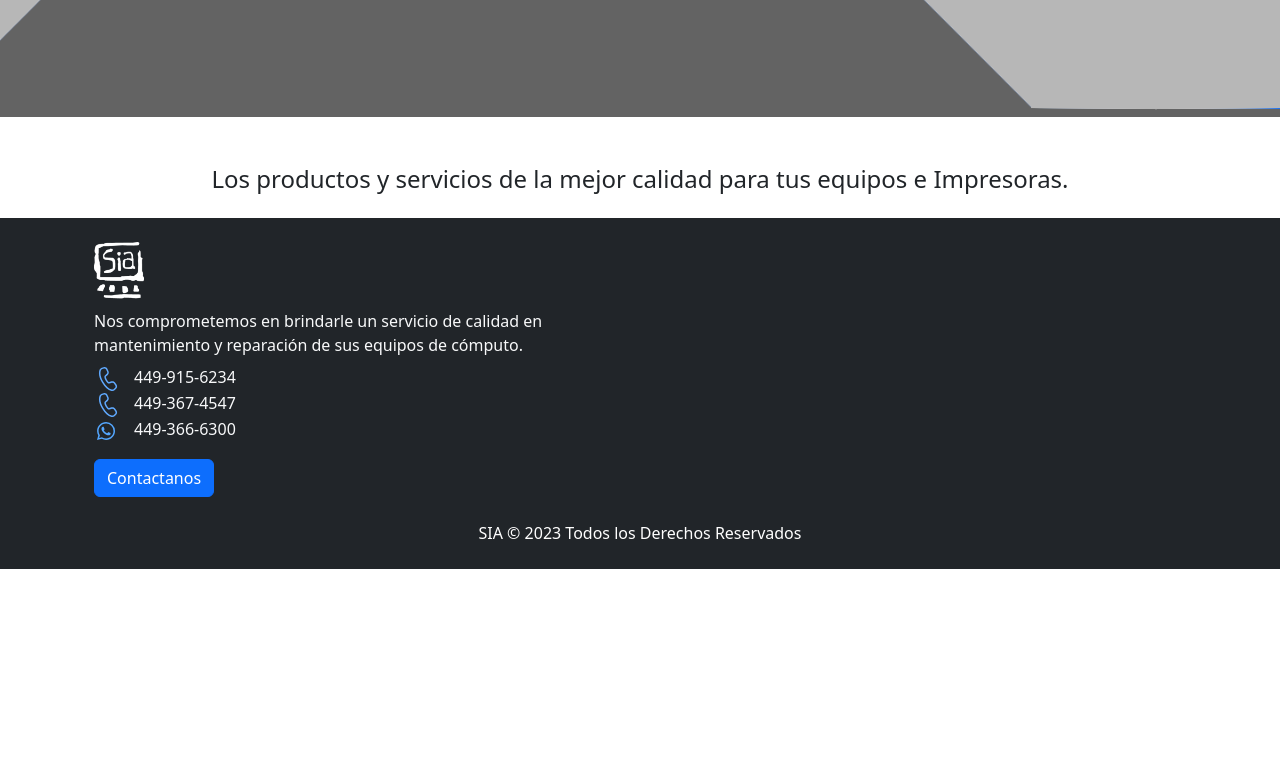
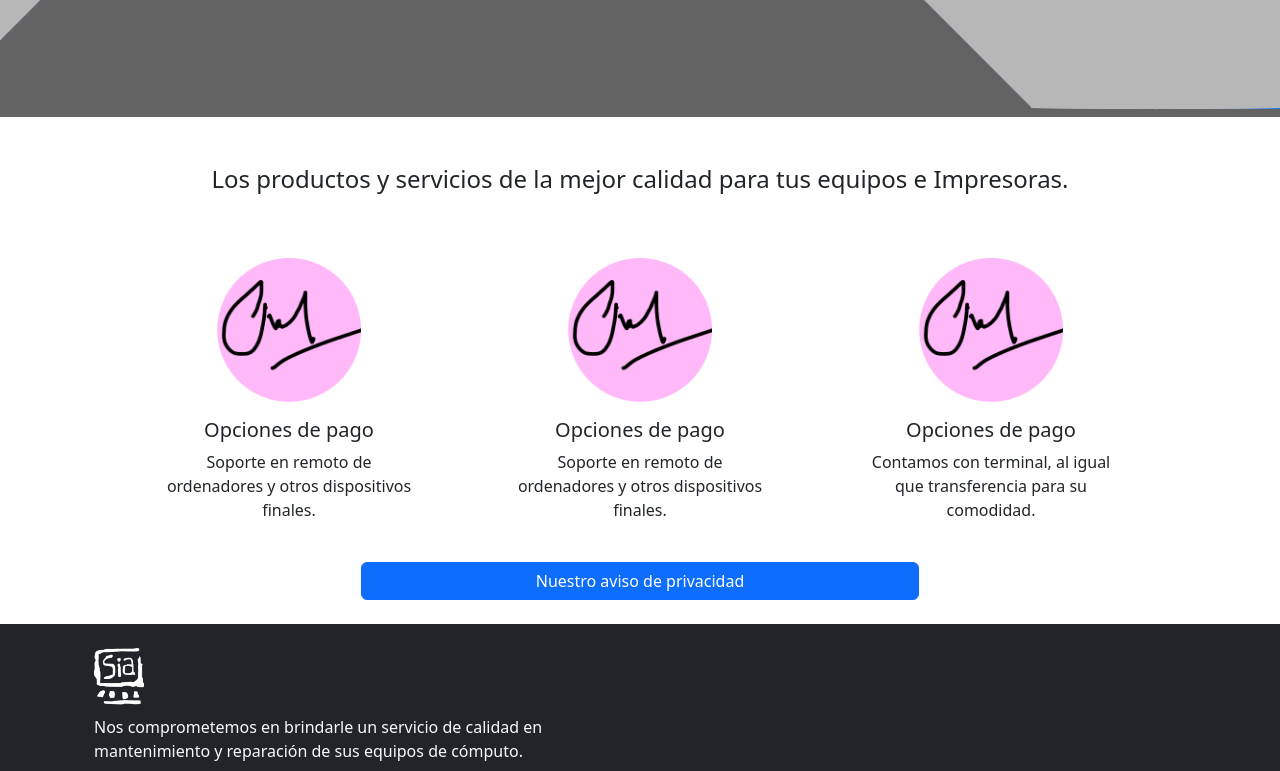
Before and after one commit to leonardo-da/siawebsite, a React (Create React App) app: page / in a window 1280 px wide. Shown: the part 423-1194 px from the top of the page. Before the commit the page ends 992 px from the top, so only its background shows below. Built offline with nearby package versions, Linux system fonts and the light colour scheme.

Commit message:
progres form first page

```diff
--- a/src/App.css
+++ b/src/App.css
@@ -49,15 +49,33 @@
     #textbox{
       font-size: .8rem;
     }
+    #tc{
+      font-size: .8rem;
+    }
+    #txc{
+      font-size: .6rem;
+    }
   }
   @media screen and (min-device-width: 401px) and (max-device-width: 500px)  {
       #titlebox{
         font-size: .8rem ;
       }
+      #tc{
+        font-size: .8rem;
+      }
+      #txc{
+        font-size: .6rem;
+      }
     }
   @media screen and (min-device-width: 501px) and (max-device-width: 600px) {
       #titlebox{
         font-size: 1.2rem ;
+      }
+      #tc{
+        font-size: 1rem;
+      }
+      #txc{
+        font-size: .8rem;
       }
     }
     @media screen and (min-device-width: 601px) {
--- a/src/Pages/firstpage.js
+++ b/src/Pages/firstpage.js
@@ -1,5 +1,9 @@
 import '../App.css'
+import { Card,Button,Container} from "react-bootstrap";
 import fpt from "../assets/img/fpt.png";
+import IMG0 from '../assets/img/pago.png';
+import IMG1 from '../assets/img/pago.png';
+import IMG2 from '../assets/img/pago.png';
 
 const App = () => {
   return (
@@ -13,7 +17,44 @@ const App = () => {
       </div>
 
       <div>
-        <h3 className="text-center m-2 fs-4 font-weight-bold">Los productos y servicios de la mejor calidad para tus equipos e Impresoras.</h3>
+        <h4 className="text-center m-2">Los productos y servicios de la mejor calidad para tus equipos e Impresoras.</h4>
+      <div>
+      <Container>
+      <div className='mt-5 d-flex justify-content-evenly text-center'>
+        <Card style={{ width: '18rem' }} className="border-0">
+          <Card.Img className="w-50 mx-auto mt-3" variant="top" src={IMG0} />
+            <Card.Body>
+              <Card.Title id='tc'>Opciones de pago</Card.Title>
+              <Card.Text id='txc' className="mb-4">
+                Soporte en remoto de ordenadores y otros dispositivos finales.
+              </Card.Text>
+            </Card.Body>
+          </Card>
+          <Card style={{ width: '18rem' }} className="border-0">
+          <Card.Img className="w-50 mx-auto mt-3" variant="top" src={IMG1} />
+            <Card.Body>
+              <Card.Title id='tc'>Opciones de pago</Card.Title>
+              <Card.Text id='txc' className="mb-4">
+                Soporte en remoto de ordenadores y otros dispositivos finales.
+              </Card.Text>
+            </Card.Body>
+          </Card>
+          <Card style={{ width: '18rem' }} className="border-0">
+          <Card.Img className="w-50 mx-auto mt-3" variant="top" src={IMG2} />
+            <Card.Body>
+              <Card.Title id='tc'>Opciones de pago</Card.Title>
+              <Card.Text id='txc' className="mb-4">
+                Contamos con terminal, al igual que transferencia para su comodidad.
+              </Card.Text>
+            </Card.Body>
+          </Card>
+      </div>
+      <div className='d-flex justify-content-evenly'>
+        <Button className='w-50'>Nuestro aviso de privacidad</Button>
+      </div>
+      </Container>
+
+        </div>
       </div>
       </div>
       </>
--- a/src/Pages/productos.js
+++ b/src/Pages/productos.js
@@ -55,7 +55,7 @@ const App = () =>{
     return(
       <Container>
         <div style={{marginTop:'9rem'}}>
-        <h1 className="mb-5">Nuestros productos</h1>
+        <h1 className="text-center mb-5">Nuestros productos</h1>
           <h2 className="border-bottom">Portátiles</h2>
           <Row className=" row-cols-1 row-cols-md-2 g-4">
             {portatiles.map((table) => {
--- a/src/Pages/servicios.js
+++ b/src/Pages/servicios.js
@@ -3,15 +3,13 @@ import IMG0 from '../assets/img/preventivo.png';
 import IMG1 from '../assets/img/correctivo.png';
 import IMG2 from '../assets/img/servidor.png';
 import IMG3 from '../assets/img/redes.png';
-import IMG4 from '../assets/img/almacenamiento.png';
 
 const App = () =>{
   const tables = [
     {nameI:`${IMG0}`,title:"Mantenimiento preventivo",contenent:"Notaste que tu equipo está más lento o que está más caliente de lo normal, un servicio preventivo podría solucionar el problema para evitar problemas futuros en tu equipo."},
     {nameI:`${IMG1}`,title:"Mantenimiento correctivo",contenent:"Tu equipo ha sufrido algún daño, o simplemente dejo de encender, al realizar un servicio correctivo podremos determinar la falla del equipo y la solución para revivir tu equipo y que funcione de forma correcta."},
-    {nameI:`${IMG2}`,title:"Servidores",contenent:"Un servidor para tu empresa es más que necesario, adaptándolo a las necesidades de la empresa tanto para las tareas por realizar y la información que resguardar realizando las configuraciones adecuadas en el sistema operático y en la red."},
-    {nameI:`${IMG3}`,title:"Redes",contenent:"hay babosa me asustas burra"},
-    {nameI:`${IMG4}`,title:"Estufas, bocinas para coche y mas",contenent:"hay babosa me asustas burra"},
+    {nameI:`${IMG2}`,title:"Servidores",contenent:"Un servidor para tu empresa es más que necesario, adaptándolo a las necesidades de la empresa tanto para las tareas por realizar y la información que resguardar realizando las configuraciones adecuadas en el sistema operátivo y en la red."},
+    {nameI:`${IMG3}`,title:"Redes",contenent:"hay babosa me asustas burra"}
   ]
     return(
       <Container>
--- a/src/Pages/soporte.js
+++ b/src/Pages/soporte.js
@@ -1,4 +1,5 @@
 import { Card,Button} from "react-bootstrap";
+
 
 
 import LogoTeam from "../assets/img/teamViewerLogo.png";
```
Also changed, not shown: src/assets/img/fpt.png, src/assets/img/pago.png (added).
